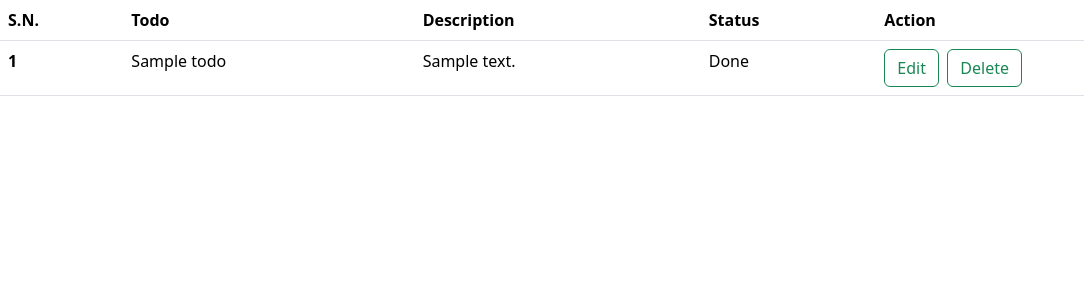
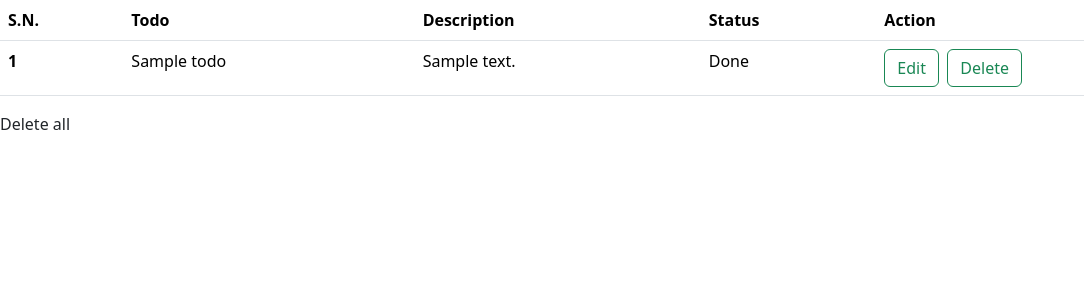
Before and after one commit to SauhadraJR/todoapp-djangolearning, a Django app: page /home/ in a window 1280 px wide. Shown: the part 56-356 px from the top of the page, without its empty margins (0-1084 px from the left). Run offline with Django 5.2, Linux system fonts and the light colour scheme; tables that the repository leaves empty hold one stand-in row (values such as "Sample post").

Commit message:
Delete all button added in home page

```diff
--- a/base/views.py
+++ b/base/views.py
@@ -40,3 +40,8 @@ def delete(request,pk):
         return redirect("home")
 
     return render(request, 'delete.html',context = data)
+
+def deleteall(request):
+    todo_objects = Todo.objects.all()
+    todo_objects.delete()
+    return redirect('home')
--- a/templates/index.html
+++ b/templates/index.html
@@ -38,6 +38,7 @@
           {% endfor %}
         </tbody>
       </table>
+      <a class="nav-link active" aria-current="page" href="{% url 'deleteall' %}">Delete all</a>
 </body>
 <script src="https://cdn.jsdelivr.net/npm/@popperjs/core@2.11.8/dist/umd/popper.min.js" integrity="sha384-I7E8VVD/ismYTF4hNIPjVp/Zjvgyol6VFvRkX/vR+Vc4jQkC+hVqc2pM8ODewa9r" crossorigin="anonymous"></script>
 <script src="https://cdn.jsdelivr.net/npm/bootstrap@5.3.2/dist/js/bootstrap.min.js" integrity="sha384-BBtl+eGJRgqQAUMxJ7pMwbEyER4l1g+O15P+16Ep7Q9Q+zqX6gSbd85u4mG4QzX+" crossorigin="anonymous"></script>
--- a/todo/urls.py
+++ b/todo/urls.py
@@ -17,7 +17,7 @@ Including another URLconf
 from django.contrib import admin
 from django.urls import path
 from base.views import home
-from base.views import create,edit,delete
+from base.views import create,edit,delete,deleteall
 
 
 urlpatterns = [
@@ -26,4 +26,5 @@ urlpatterns = [
     path('create/',create, name = "create"),
     path('edit/<int:pk>',edit, name = "edit"),
     path('delete/<int:pk>',delete, name = "delete"),
+    path('deleteall/',deleteall, name = "deleteall"),
 ]
```
Also changed, not shown: db.sqlite3.
